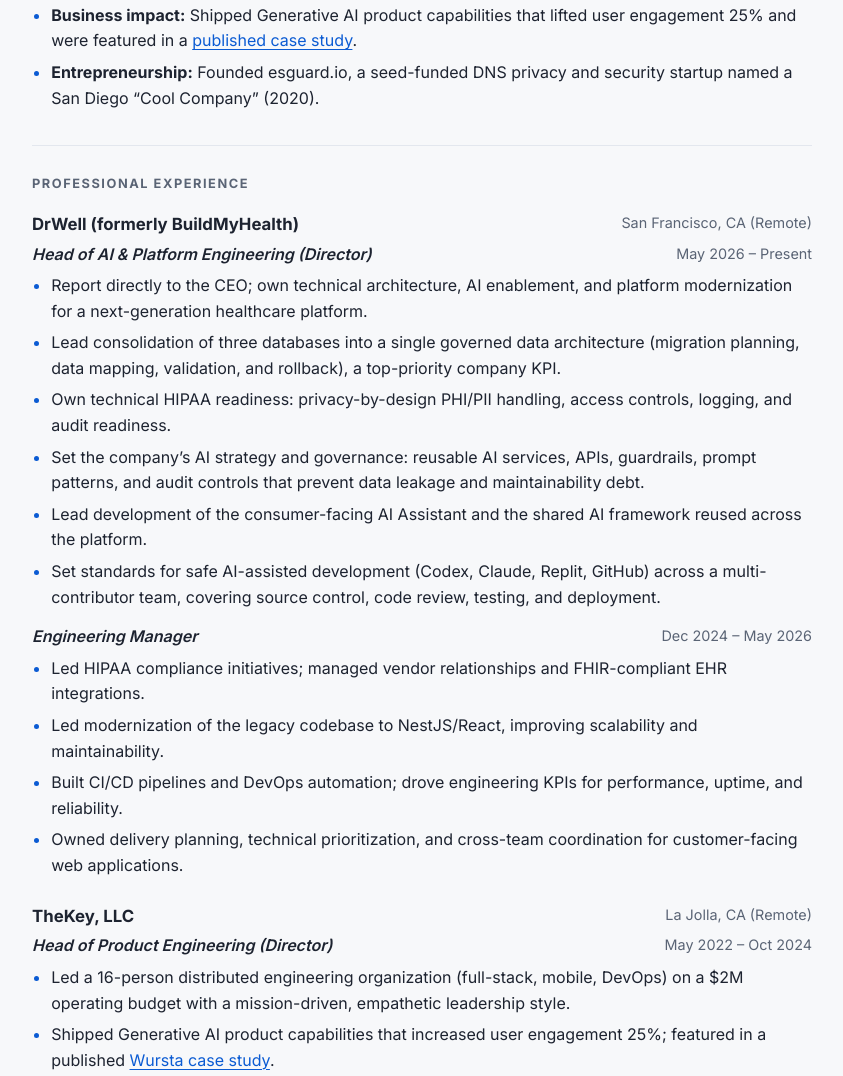
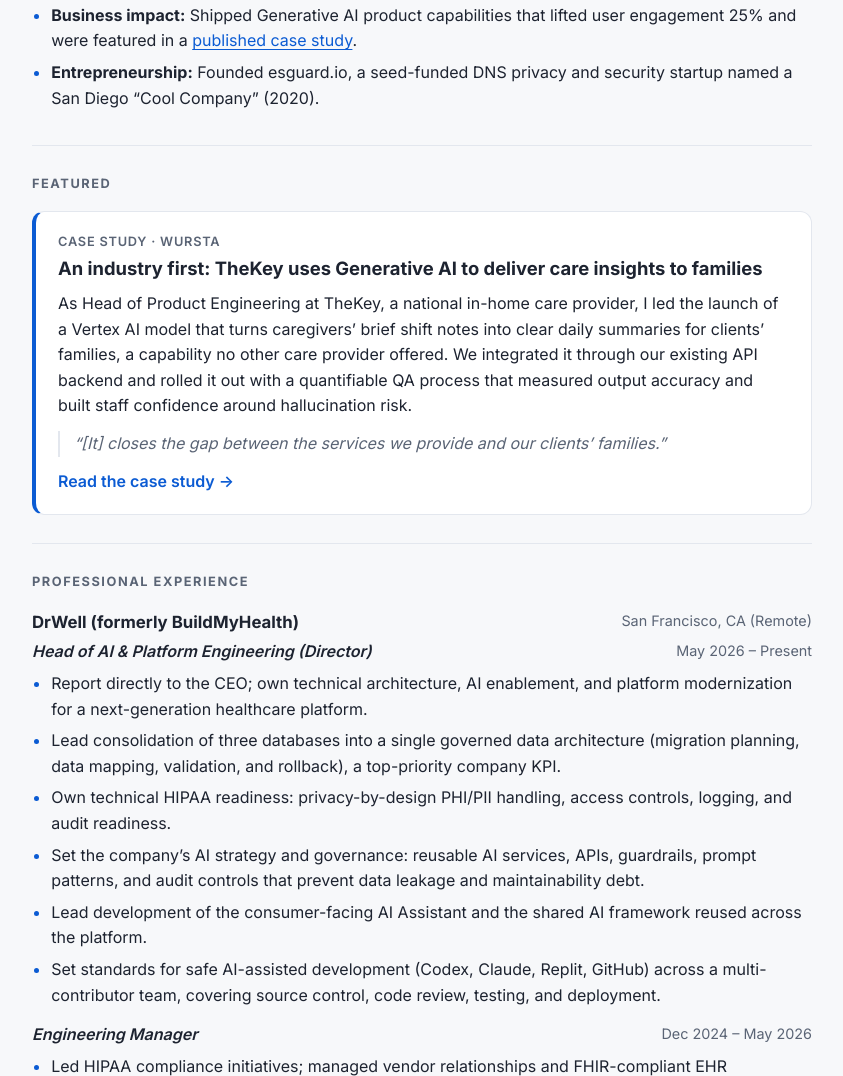
Before and after one commit to enarciso/enarciso.github.io, a plain HTML site: page index.html in a window 1280 px wide. Shown: the part 1191-2267 px from the top of the page, without its empty margins (218-1061 px from the left). Drawn offline with Linux system fonts and the light colour scheme.

Commit message:
Feature Wursta case study and generalize contact CTA
- Add Featured section summarizing the TheKey Generative AI case study
- Mention Vertex AI care-note summaries in TheKey experience and skills
- Replace advisory box with a general "Let's Talk" call to action

```diff
--- a/index.html
+++ b/index.html
@@ -131,6 +131,18 @@
     .skills dt { font-weight: 600; }
     .skills dd { margin: 0; color: var(--muted); }
 
+    .feature {
+      background: var(--surface); border: 1px solid var(--border); border-left: 4px solid var(--accent);
+      border-radius: var(--radius); padding: 20px 22px;
+    }
+    .feature-kicker { margin: 0 0 4px; font-size: 0.8rem; font-weight: 600; letter-spacing: 0.06em; text-transform: uppercase; color: var(--muted); }
+    .feature h3 { margin: 0 0 10px; font-size: 1.15rem; line-height: 1.35; }
+    .feature h3 a { color: var(--text); text-decoration: none; }
+    .feature h3 a:hover { color: var(--accent); }
+    .feature blockquote { margin: 0 0 12px; padding-left: 14px; border-left: 2px solid var(--border); color: var(--muted); font-style: italic; }
+    .feature-link { font-weight: 600; text-decoration: none; }
+    .feature-link:hover { text-decoration: underline; }
+
     .advisory {
       background: var(--accent-soft); border: 1px solid var(--border); border-radius: var(--radius);
       padding: 20px 22px; display: flex; gap: 16px 24px; align-items: center; justify-content: space-between; flex-wrap: wrap;
@@ -207,9 +219,20 @@
       <li><strong>Security &amp; compliance:</strong> Led SOC 2 compliance at Staked and HIPAA, DirectTrust, and PCI initiatives at DrWell; own technical HIPAA readiness (PHI/PII handling, access controls, logging, audit readiness) for a healthcare platform.</li>
       <li><strong>Reliability at scale:</strong> Sustained 99.9% uptime for critical services across 7,000+ containers in multi-region AWS; cut operational response times ~40% through automation.</li>
       <li><strong>Operational discipline:</strong> Stood up 24/7 incident response, monitoring standards, on-call procedures, and SOPs that improved uptime and MTTR.</li>
-      <li><strong>Business impact:</strong> Shipped Generative AI product capabilities that lifted user engagement 25% and were featured in a <a href="https://wursta.com/case_studies/thekey">published case study</a>.</li>
+      <li><strong>Business impact:</strong> Shipped Generative AI product capabilities that lifted user engagement 25% and were featured in a <a href="https://wursta.com/case_studies/thekey/">published case study</a>.</li>
       <li><strong>Entrepreneurship:</strong> Founded esguard.io, a seed-funded DNS privacy and security startup named a San Diego “Cool Company” (2020).</li>
     </ul>
+  </section>
+
+  <section aria-labelledby="featured">
+    <h2 id="featured">Featured</h2>
+    <article class="feature">
+      <p class="feature-kicker">Case study · Wursta</p>
+      <h3><a href="https://wursta.com/case_studies/thekey/">An industry first: TheKey uses Generative AI to deliver care insights to families</a></h3>
+      <p>As Head of Product Engineering at TheKey, a national in-home care provider, I led the launch of a Vertex AI model that turns caregivers’ brief shift notes into clear daily summaries for clients’ families, a capability no other care provider offered. We integrated it through our existing API backend and rolled it out with a quantifiable QA process that measured output accuracy and built staff confidence around hallucination risk.</p>
+      <blockquote>“[It] closes the gap between the services we provide and our clients’ families.”</blockquote>
+      <a class="feature-link" href="https://wursta.com/case_studies/thekey/">Read the case study <span aria-hidden="true">→</span></a>
+    </article>
   </section>
 
   <section aria-labelledby="experience">
@@ -244,7 +267,7 @@
       <div class="role"><span class="name">Head of Product Engineering (Director)</span><span class="dates">May 2022 – Oct 2024</span></div>
       <ul class="bullets">
         <li>Led a 16-person distributed engineering organization (full-stack, mobile, DevOps) on a $2M operating budget with a mission-driven, empathetic leadership style.</li>
-        <li>Shipped Generative AI product capabilities that increased user engagement 25%; featured in a published <a href="https://wursta.com/case_studies/thekey">Wursta case study</a>.</li>
+        <li>Shipped Generative AI product capabilities, including Vertex AI care-note summaries for families (an industry first), that increased user engagement 25%; featured in a published <a href="https://wursta.com/case_studies/thekey/">Wursta case study</a>.</li>
         <li>Built 24/7 incident response operations, monitoring standards, on-call procedures, and operational SOPs, improving uptime and MTTR.</li>
         <li>Owned end-to-end delivery for customer-facing web and React Native iOS/Android products.</li>
       </ul>
@@ -326,7 +349,7 @@
       <div><dt>CI/CD</dt><dd>GitHub Actions, GitLab, Jenkins, CircleCI</dd></div>
       <div><dt>Data &amp; Integration</dt><dd>PostgreSQL, MySQL, MongoDB, BigQuery, FHIR / EHR integrations, WellSky, ClearCare</dd></div>
       <div><dt>Languages &amp; Frameworks</dt><dd>Python, Node.js, NestJS, React, React Native, Java, shell scripting</dd></div>
-      <div><dt>Applied AI</dt><dd>OpenAI, Gemini, Claude, AI guardrails and governance, AI-assisted development standards</dd></div>
+      <div><dt>Applied AI</dt><dd>OpenAI, Gemini, Claude, Google Vertex AI, AI guardrails and governance, AI-assisted development standards</dd></div>
     </dl>
   </section>
 
@@ -340,9 +363,9 @@
   </section>
 
   <section class="advisory-section" aria-labelledby="advisory">
-    <h2 id="advisory">Advisory</h2>
+    <h2 id="advisory">Let’s Talk</h2>
     <div class="advisory">
-      <p>I’m open to a limited number of advisory conversations with healthcare and SaaS teams on platform architecture, HIPAA / SOC 2 readiness, and applied AI.</p>
+      <p>Whether you’re hiring for a leadership role, exploring a collaboration, or just want to compare notes on platforms, compliance, or applied AI, I’m happy to connect.</p>
       <a class="btn" href="https://calendar.app.google/2Lhoivax3JWHt1Z4A">Book a 30-minute call</a>
     </div>
   </section>
```
